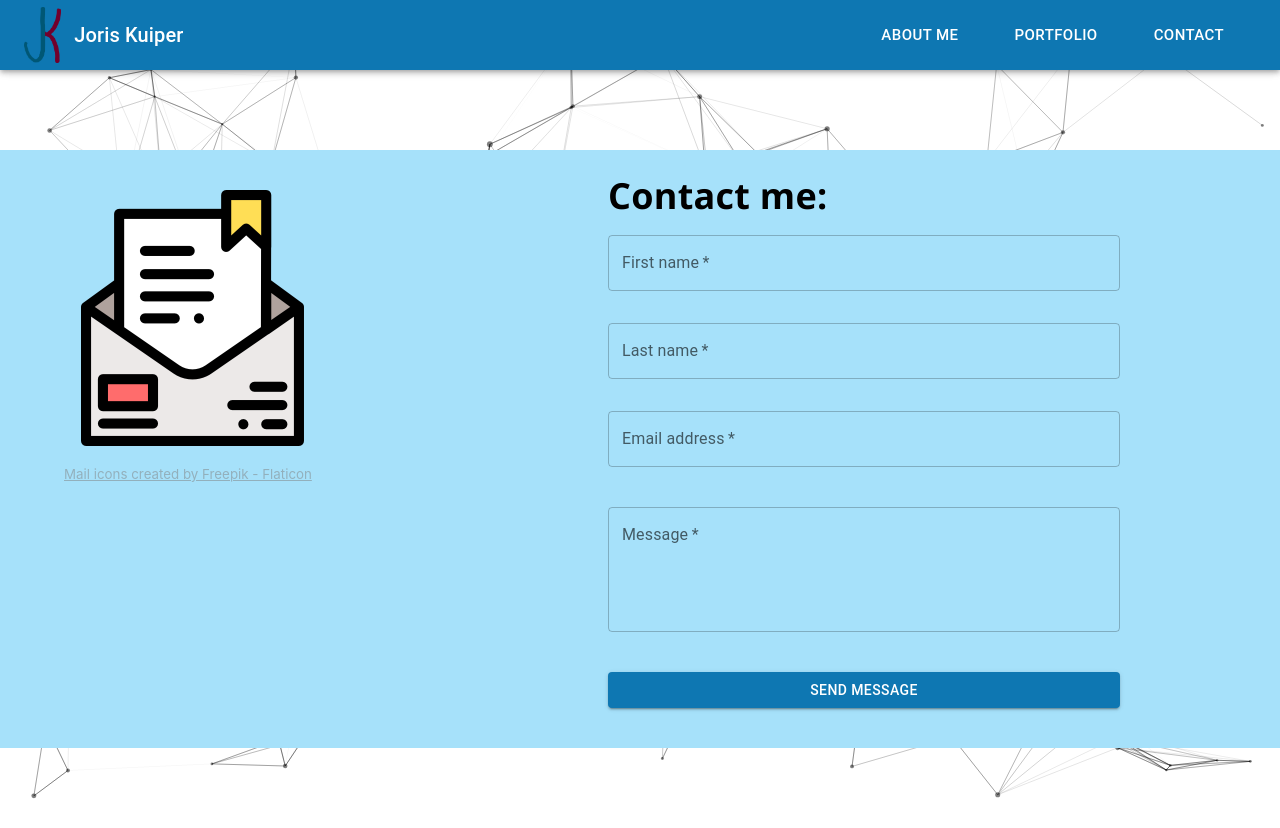
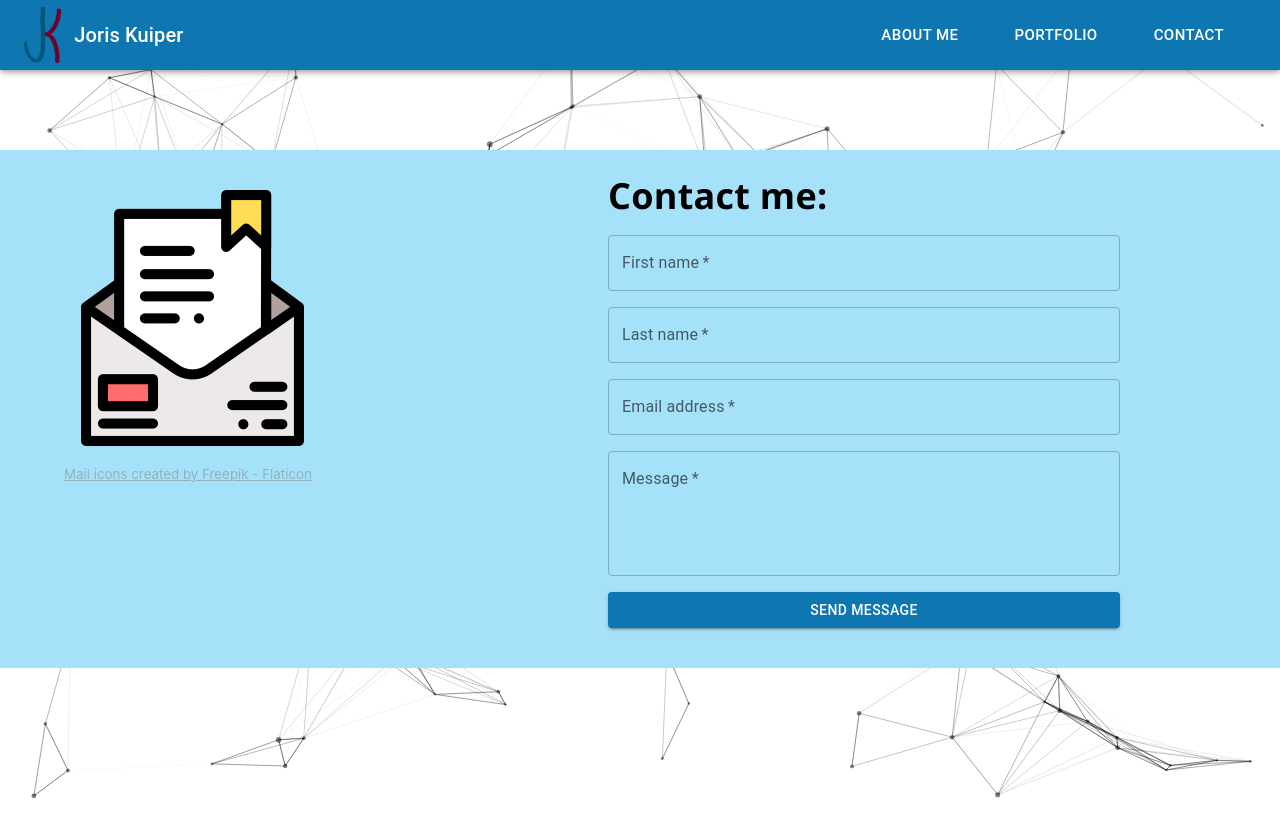
Before and after one commit to kasteelharry/Juno, a React (Create React App) app in the folder juno-client/: page /contact in a window 1280 px wide. After the commit the page ends 800 px from the top, so only its background shows below. Built offline with nearby package versions, Linux system fonts and the light colour scheme.

Commit message:
Changed bottom margins

```diff
--- a/juno-client/src/App/Contact/ContactForm/ContactForm.scss
+++ b/juno-client/src/App/Contact/ContactForm/ContactForm.scss
@@ -11,7 +11,7 @@
 }
 
 .contact-name {
-    margin-bottom: 4vh;
+    margin-bottom: 2vh;
     width: 60vw;
     @media only screen and (min-width: 1000px) {
         width: 40vw;
@@ -19,7 +19,7 @@
 }
 
 .contact-email {
-    margin-bottom: 5vh;
+    margin-bottom: 2vh;
     width: 60vw;
     @media only screen and (min-width: 1000px) {
         width: 40vw;
@@ -27,7 +27,7 @@
 }
 
 .contact-text {
-    margin-bottom: 5vh;
+    margin-bottom: 2vh;
     width: 60vw;
     @media only screen and (min-width: 1000px) {
         width: 40vw;
```
